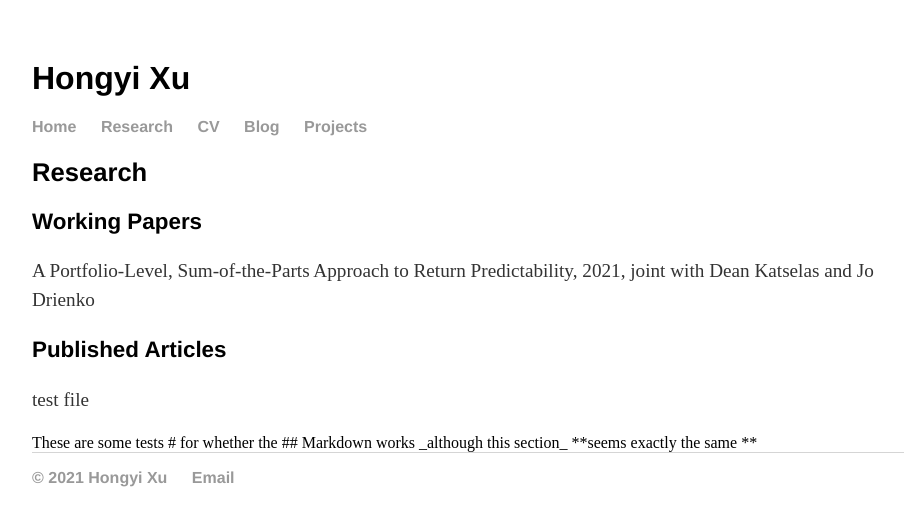
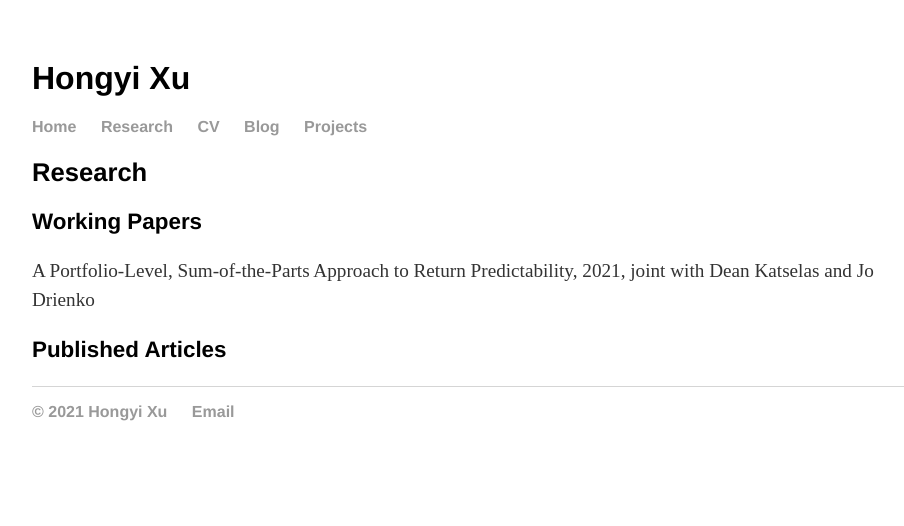
Before and after one commit to hongyileoxu/hongyileoxu.github.io, a Jekyll site: the page built from research/index.html, in a window 1280 px wide. Shown: the top 526 px of the page, without its empty margins (160-1064 px from the left). Built offline with Jekyll 4.4.1, drawn with Linux system fonts in a browser that asks for light colours.

Commit message:
Update index.html
the formal version of "research"

```diff
--- a/research/index.html
+++ b/research/index.html
@@ -8,11 +8,3 @@ title: Research
 	<p>A Portfolio-Level, Sum-of-the-Parts Approach to Return Predictability, 2021,	joint with Dean Katselas and Jo Drienko</p>
 
 	<h3> Published Articles </h3>
-
-<p>test file</p>
-
-These are some tests
-# for whether the
-## Markdown works
-_although this section_
-**seems exactly the same **
```
